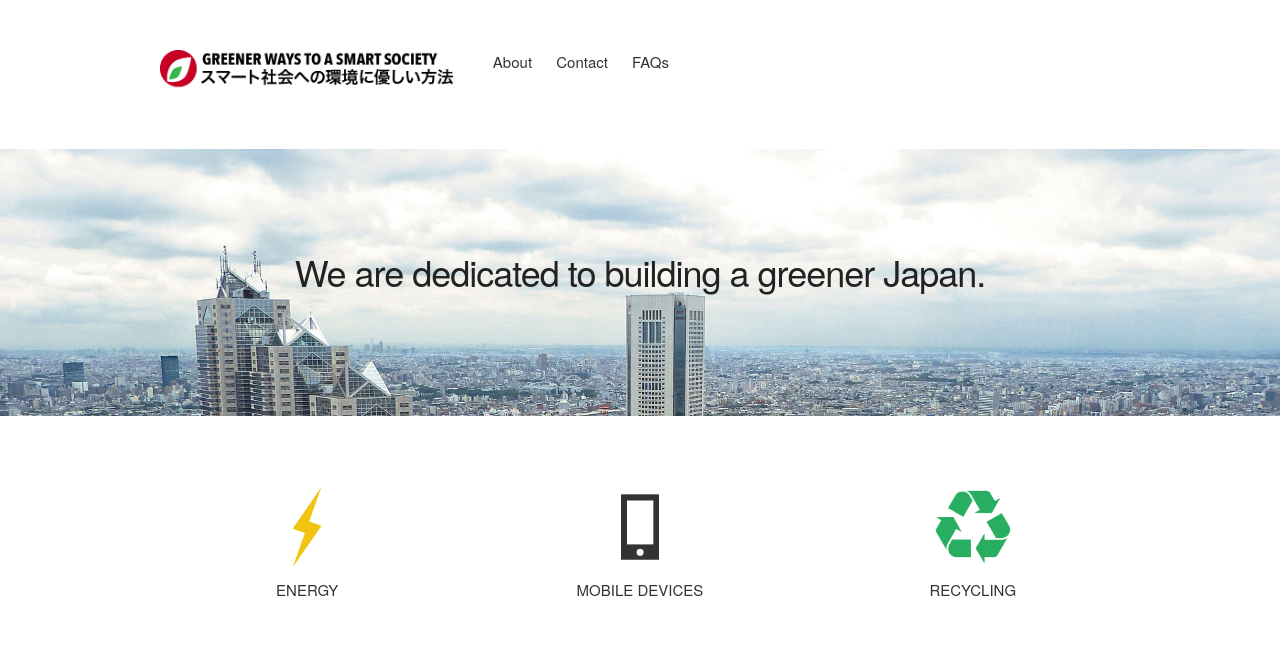
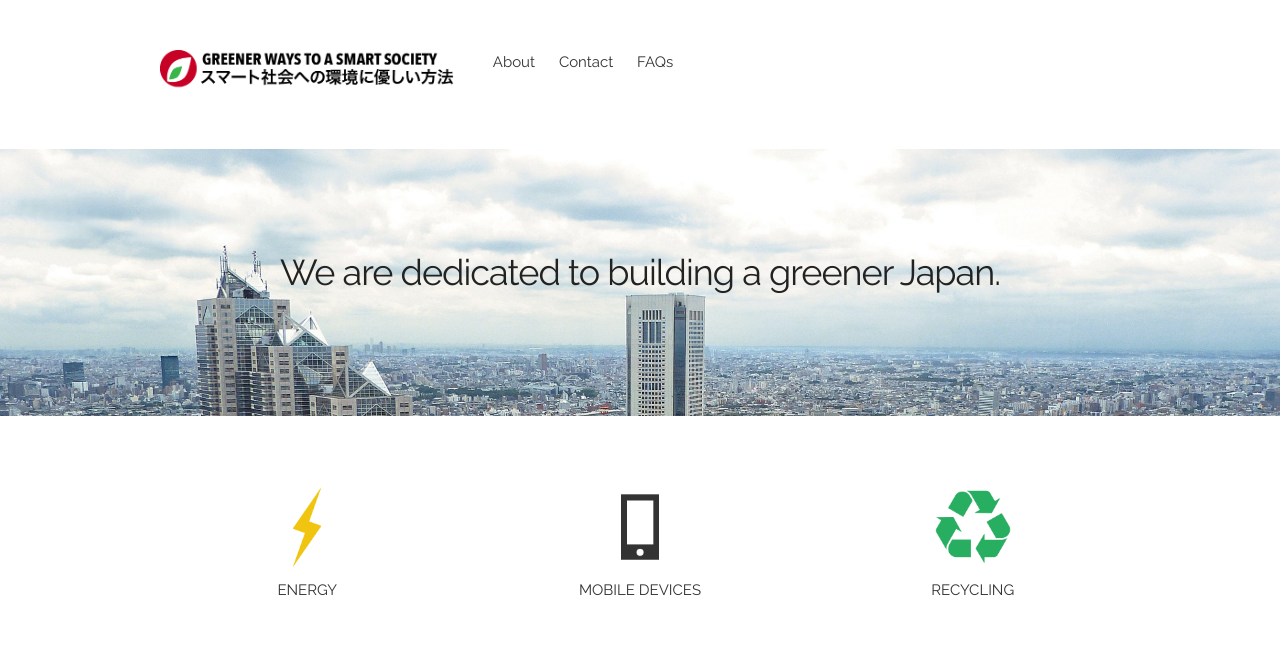
Before and after one commit to btwj/btwj.github.io, a plain HTML site: page ccomm/index.html in a window 1280 px wide. Drawn offline with Linux system fonts and the light colour scheme.

Commit message:
Add Webfont

```diff
--- a/ccomm/css/main.css
+++ b/ccomm/css/main.css
@@ -1,4 +1,5 @@
 @import url(http://fonts.googleapis.com/css?family=Libre+Baskerville:400,400italic);
+@import url(http://fonts.googleapis.com/css?family=Raleway:400,300);
 
 #topbar {
 	margin-top: 50px;
```
